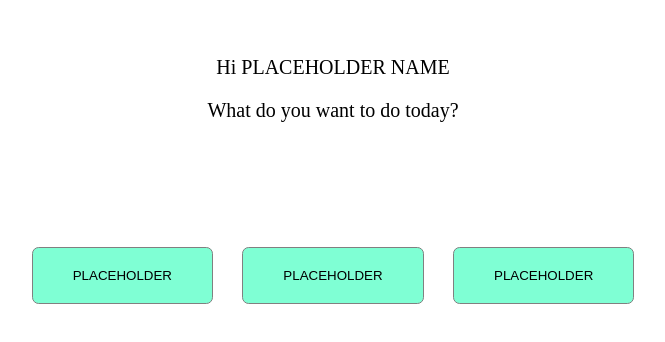
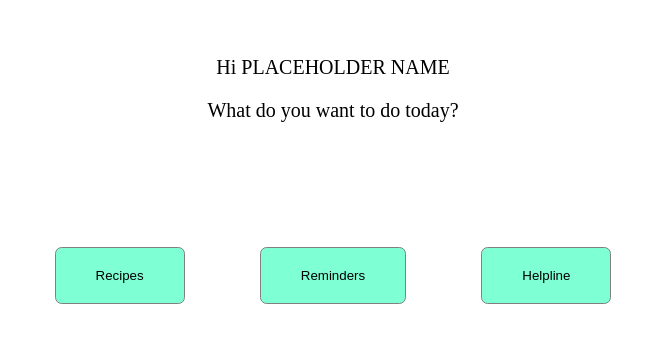
Before and after one commit to Cow-Van/los-altos-hacks-2023, a plain HTML site: page frontend/index.html in a window 1280 px wide. Shown: the part 238-580 px from the top of the page, without its empty margins (307-972 px from the left). Drawn offline with Linux system fonts and the light colour scheme.

Commit message:
changed welcome home page button names

```diff
--- a/frontend/index.html
+++ b/frontend/index.html
@@ -15,9 +15,9 @@
                <p>What do you want to do today?</p>
             </div>
             <div class="homepageoptions">
-                <button>PLACEHOLDER</button>
-                <button>PLACEHOLDER</button>
-                <button>PLACEHOLDER</button>
+                <button>Recipes</button>
+                <button>Reminders</button>
+                <button>Helpline</button>
             </div>
         </div>
     </div>
```
